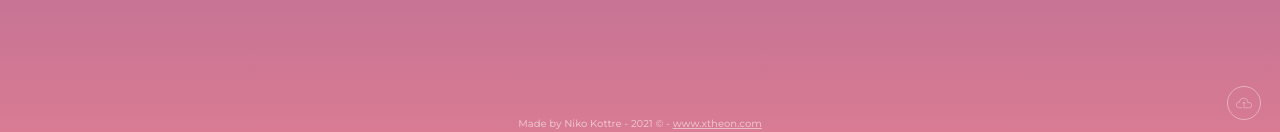
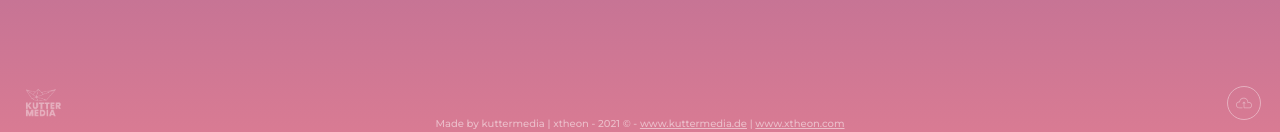
Before and after one commit to nxko/decidey, a React (Create React App) app: page / in a window 1280 px wide. Shown: the part 665-797 px from the top of the page. Built offline with nearby package versions, Linux system fonts and the light colour scheme.

Commit message:
Minor adjustments to styling (added kuttermedia logos, etc.)

```diff
--- a/src/App.tsx
+++ b/src/App.tsx
@@ -5,6 +5,7 @@ import DecisionCard from './components/decision-card';
 import OptionPill from './components/option-pill';
 import arrowIcon from './icons/arrow-down-sign-to-navigate.svg';
 import logoSrc from './icons/decidey-logo.png';
+import kuttermediaLogoSrc from './icons/kuttermedia_logo-quad-white.png';
 import importIcon from './icons/import.svg';
 import {
   Button,
@@ -24,7 +25,8 @@ import {
   Footer,
   Logo,
   ImportButton,
-  UploadIcon
+  UploadIcon,
+  KuttermediaLogo
 } from './components';
 import FileImport from './components/file-import';
 import Modal from './components/modal';
@@ -96,7 +98,6 @@ function App() {
   return (
     <Container>
       <ContentContainer>
-        <ImportButton onClick={() => { setIsOpen(true) }}><img src={importIcon} height='auto' alt='importIcon' /></ImportButton>
         <Logo src={logoSrc} width='70%'/>
         <Paragraph>Optionen eingeben</Paragraph>
         <form onSubmit={onFormSubmit}>
@@ -162,9 +163,9 @@ function App() {
         <Spacing />
 
         <Footer>
-          Made by Niko Kottre - 2021 &copy; -
+          Made by kuttermedia | xtheon - 2021 &copy; -
           {' '}
-          <a href="https://xtheon.com">www.xtheon.com</a>
+          <a href="https://kuttermedia.de">www.kuttermedia.de</a> | <a href="https://xtheon.com">www.xtheon.com</a>
         </Footer>
         <ReactTooltip
           place='bottom'
@@ -172,6 +173,8 @@ function App() {
           effect='solid'
           multiline
         />
+        <ImportButton onClick={() => { setIsOpen(true) }}><img src={importIcon} height='auto' alt='importIcon' /></ImportButton>
+        <a href="https://kuttermedia.de"><KuttermediaLogo src={kuttermediaLogoSrc}/></a>
       </ContentContainer>
       <Modal
         isOpen={isOpen}
--- a/src/components.ts
+++ b/src/components.ts
@@ -88,7 +88,7 @@ export const ImportButton = styled(Button)`
   opacity:0.4;
   &:hover {
     background-color: unset;
-    opacity: 0.2;
+    opacity: 1;
   }
 `;
 
@@ -198,3 +198,16 @@ export const UploadIcon = styled.img`
   margin-top: 25px;
   margin-bottom: 25px;
 `;
+
+export const KuttermediaLogo = styled.img`
+  height: 65px;
+  width: 65px;
+  position: absolute;
+  bottom: 0px;
+  left: 10px;
+  opacity: 0.4;
+  transition: all 0.2s ease-in-out;
+  &:hover {
+    opacity: 1;
+  }
+`;
```
Also changed, not shown: src/icons/kuttermedia_logo-quad-white.png (added).
